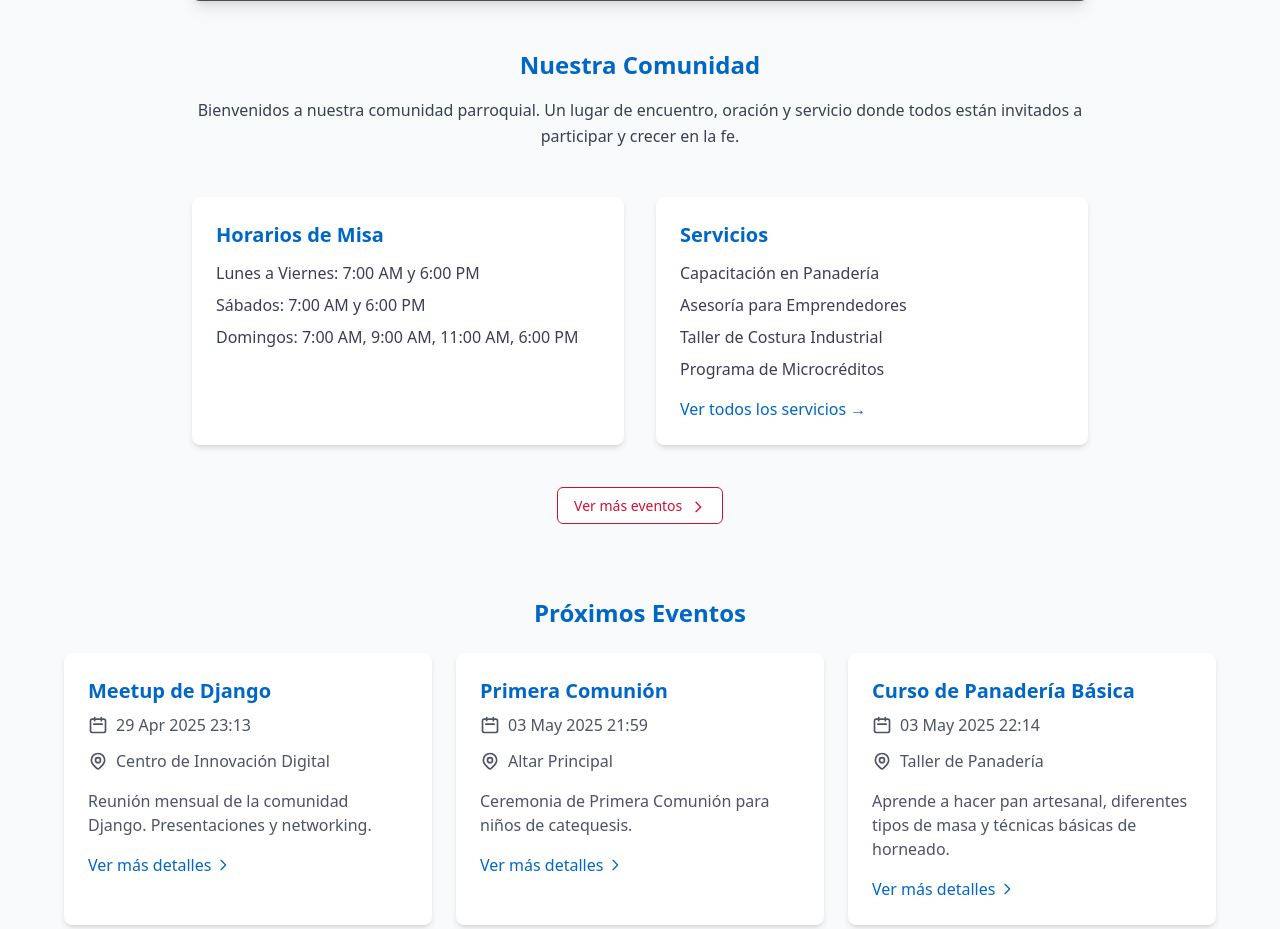
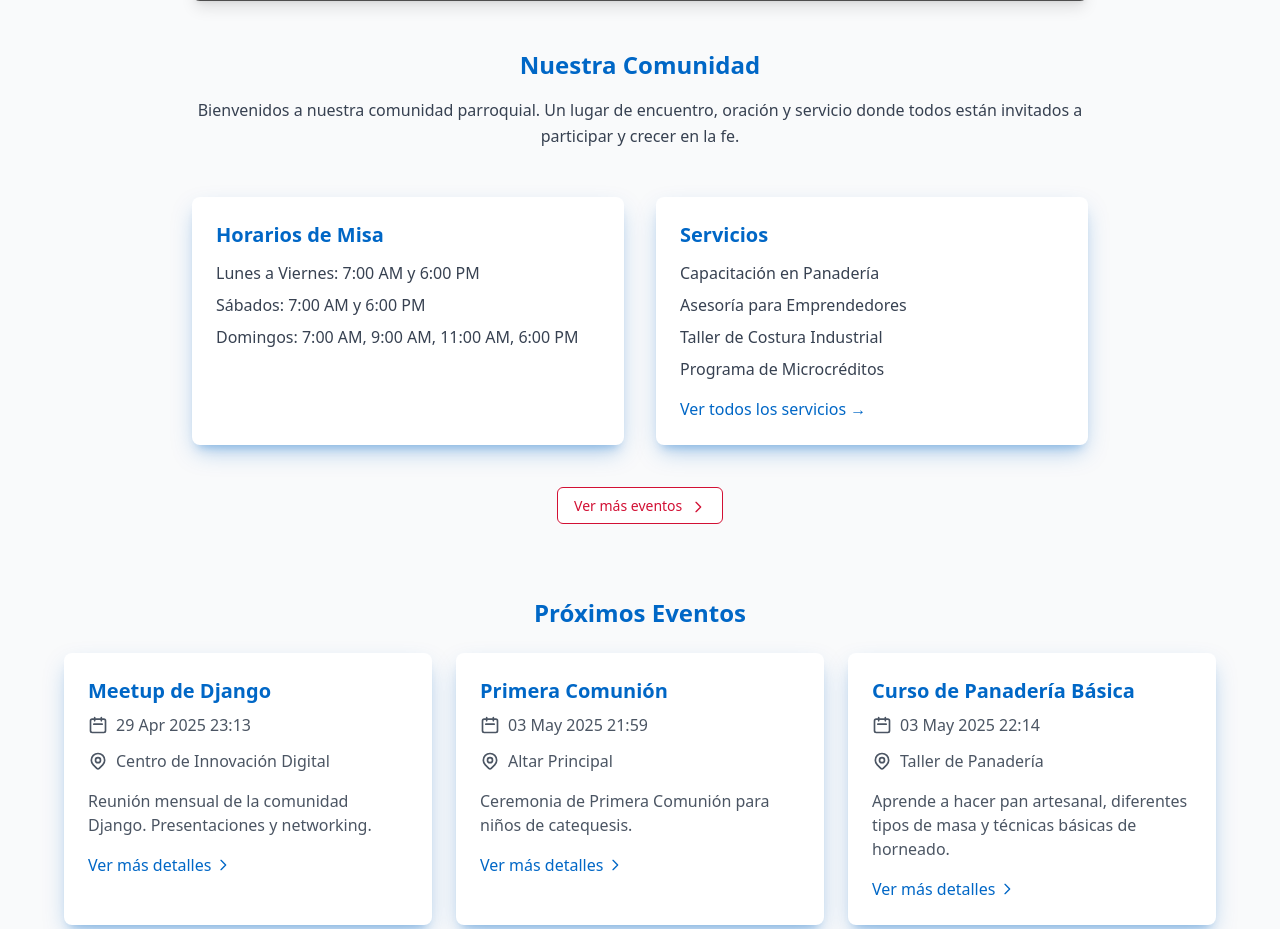
Before and after one commit to Gabriel-Sanchez/django_social_project, a Django app: page /pan/ in a window 1280 px wide. Shown: the part 819-1748 px from the top of the page. Run offline with Django 5.2, Linux system fonts and the light colour scheme; data comes from the database, SQL or seed files in the repository; some libraries are stand-ins or nearby versions; grey boxes are pictures that could not be loaded.

Commit message:
cards colors

```diff
--- a/django_social_project/base/templates/base/base.html
+++ b/django_social_project/base/templates/base/base.html
@@ -43,6 +43,7 @@
             opacity: 0;
             transform: translateY(30px);
             transition: all 0.3s ease-out;
+            box-shadow: 0 10px 25px -5px rgba(0, 103, 198, 0.35), 0 8px 10px -6px rgba(0, 103, 198, 0.3) !important;
         }
 
         .card-animate.show {
@@ -52,7 +53,7 @@
 
         .card-animate:hover {
             transform: translateY(-5px);
-            box-shadow: 0 10px 15px -3px rgba(0, 0, 0, 0.1), 0 4px 6px -2px rgba(0, 0, 0, 0.05);
+            box-shadow: 0 10px 25px -5px rgba(210, 16, 52, 0.25), 0 8px 10px -6px rgba(210, 16, 52, 0.2) !important;
         }
 
         .scroll-delay-1 {
--- a/django_social_project/eventsApp/templates/eventsApp/events.html
+++ b/django_social_project/eventsApp/templates/eventsApp/events.html
@@ -95,7 +95,7 @@ Eventos
     <div id="lista-eventos" class="mt-8 max-w-4xl mx-auto">
         <h2 class="text-2xl font-bold mb-6 text-[var(--theme-blue)]">Lista de Eventos</h2>
         {% for evento in eventos %}
-        <div class="card-animate bg-white rounded-lg shadow-md overflow-hidden mb-4">
+        <div class="card-animate bg-white rounded-lg overflow-hidden mb-4">
             <div class="p-6">
                 <a href="{% url 'event_detail' evento.id %}" class="block">
                     <h3 class="text-xl font-bold mb-2 text-[var(--theme-blue)] hover:text-[var(--theme-brown)]">{{ evento.titulo }}</h3>
--- a/django_social_project/eventsApp/templates/eventsApp/home.html
+++ b/django_social_project/eventsApp/templates/eventsApp/home.html
@@ -58,7 +58,7 @@ Inicio
         </section>
 
         <section class="grid grid-cols-1 md:grid-cols-2 gap-8 mb-12">
-            <div class="card-animate bg-white p-6 rounded-lg shadow-md">
+            <div class="card-animate bg-white p-6 rounded-lg">
                 <h3 class="text-xl font-semibold mb-3 text-[var(--theme-blue)]">Horarios de Misa</h3>
                 <ul class="space-y-2 text-gray-700">
                     <li>Lunes a Viernes: 7:00 AM y 6:00 PM</li>
@@ -67,7 +67,7 @@ Inicio
                 </ul>
             </div>
 
-            <div class="card-animate bg-white p-6 rounded-lg shadow-md">
+            <div class="card-animate bg-white p-6 rounded-lg">
                 <h3 class="text-xl font-semibold mb-3 text-[var(--theme-blue)]">Servicios</h3>
                 <ul class="space-y-2 text-gray-700">
                     {% for servicio in servicios %}
```
